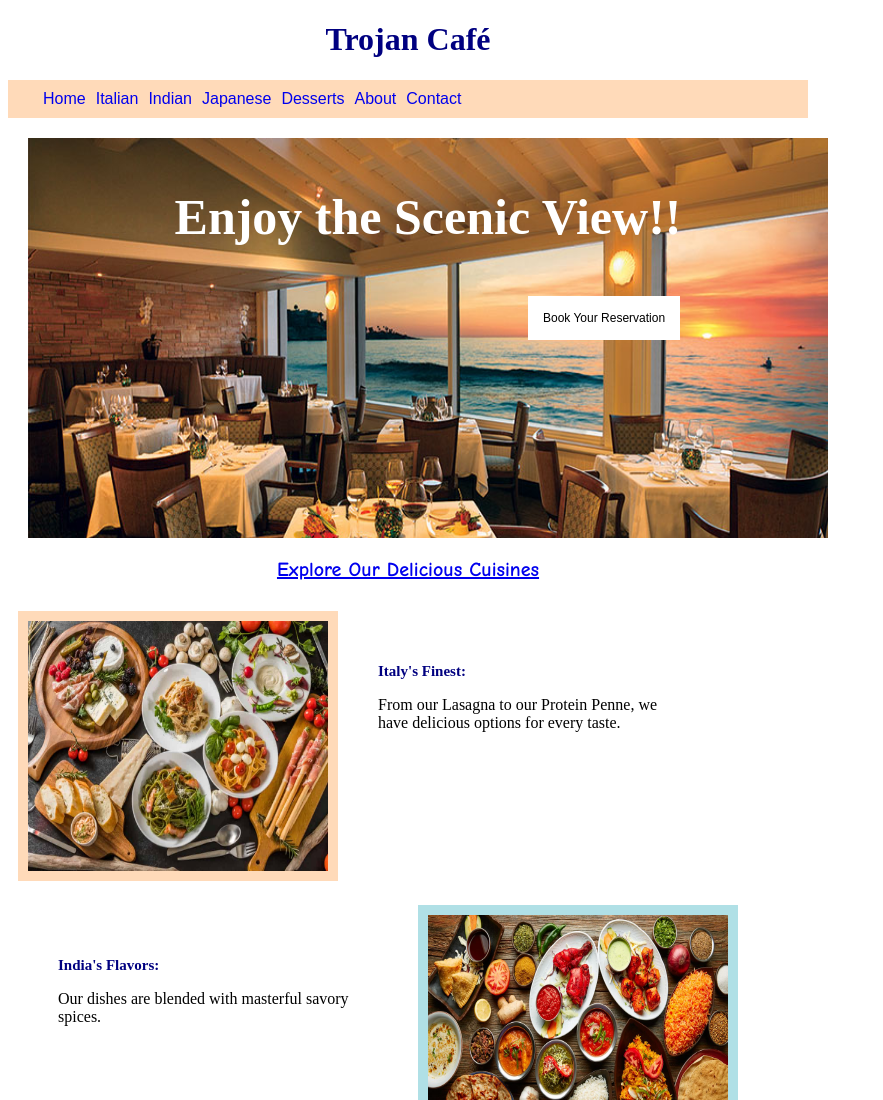
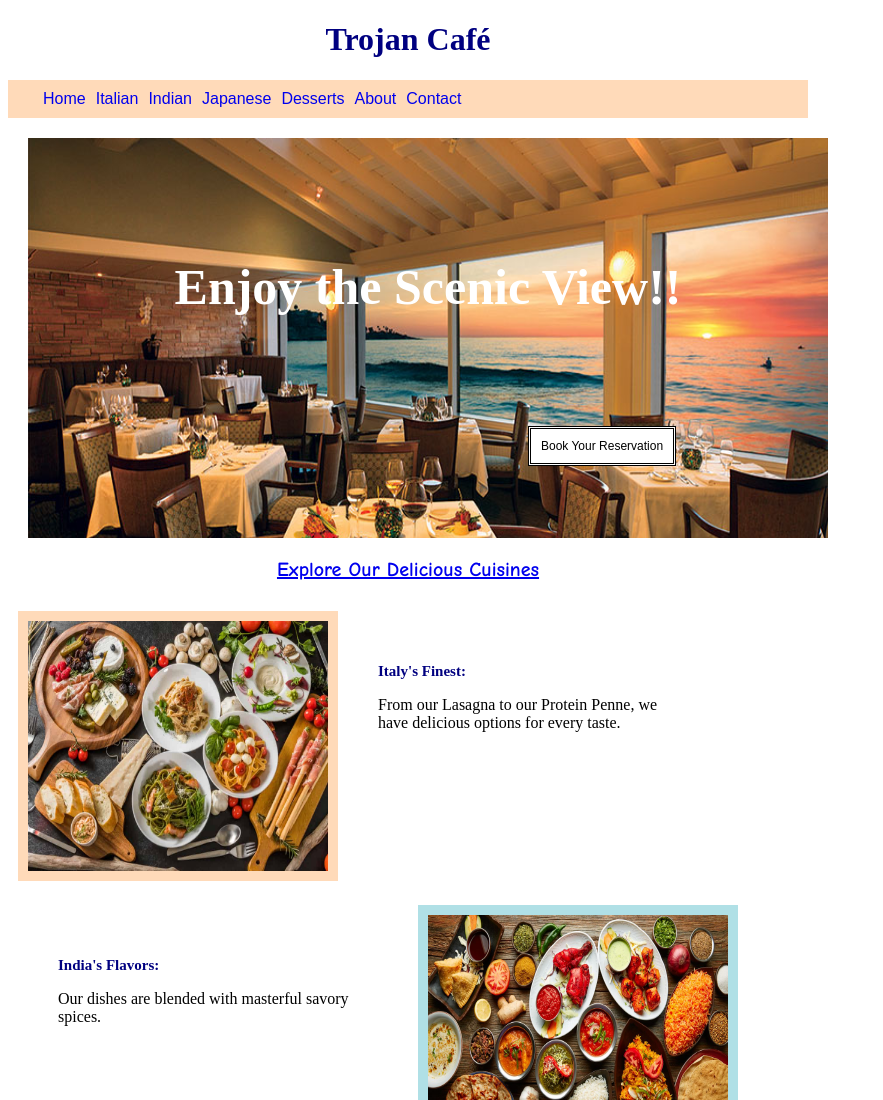
Before and after one commit to kellyscho/kellyscho.github.io, a plain HTML site: page 3333_wh_ks.html in a window 1280 px wide. Shown: the top 1100 px of the page, without its empty margins (0-883 px from the left). Drawn offline with Linux system fonts and the light colour scheme.

Commit message:
More homework3 updates

```diff
--- a/3333_wh_ks.html
+++ b/3333_wh_ks.html
@@ -60,16 +60,18 @@
       }
       /* Style the Button */
       .button {
-        border: Black;
-        color: Black;
+        color: Black; /* text color */
         font-style: Arial;
         background-color: white;
+        border: 2px solid Black;
+        border-width:3px;
+        border-style: double;
         white-space: nowrap;
-        padding: 15px 15px; <!-- outside the words, size of the button -->
+        padding: 10px 10px; <!-- outside the words, size of the button -->
         text-decoration: none;
         display: inline-block;
         font-size: 12px;
-        margin: 00px 500px; <!-- outside the button -->
+        margin: -200px 500px; <!-- outside the button -->
         cursor: pointer;
       }
 
@@ -137,16 +139,13 @@
     </div>
 
     <div class="module">
-      <!--<img src="images/Restaurant.jpeg" width="600" height="400">-->
       <div>
-        <b>
-          <p style="color:white;font-size:50px;text-align:Center;"> Enjoy the Scenic View!!</p>
-        </b>
+          <b><p style="padding:70px;color:white;font-size:50px;text-align:Center;"> Enjoy the Scenic View!!</p></b>
+        <!-- Button for Book Reservation -->
         <div>
           <button class="button">Book Your Reservation </button>
         </div>
       </div>
-      <!-- Button for Book Reservation -->
 
     </div>
     <p style="text-align:center;font-size:20px">
```
